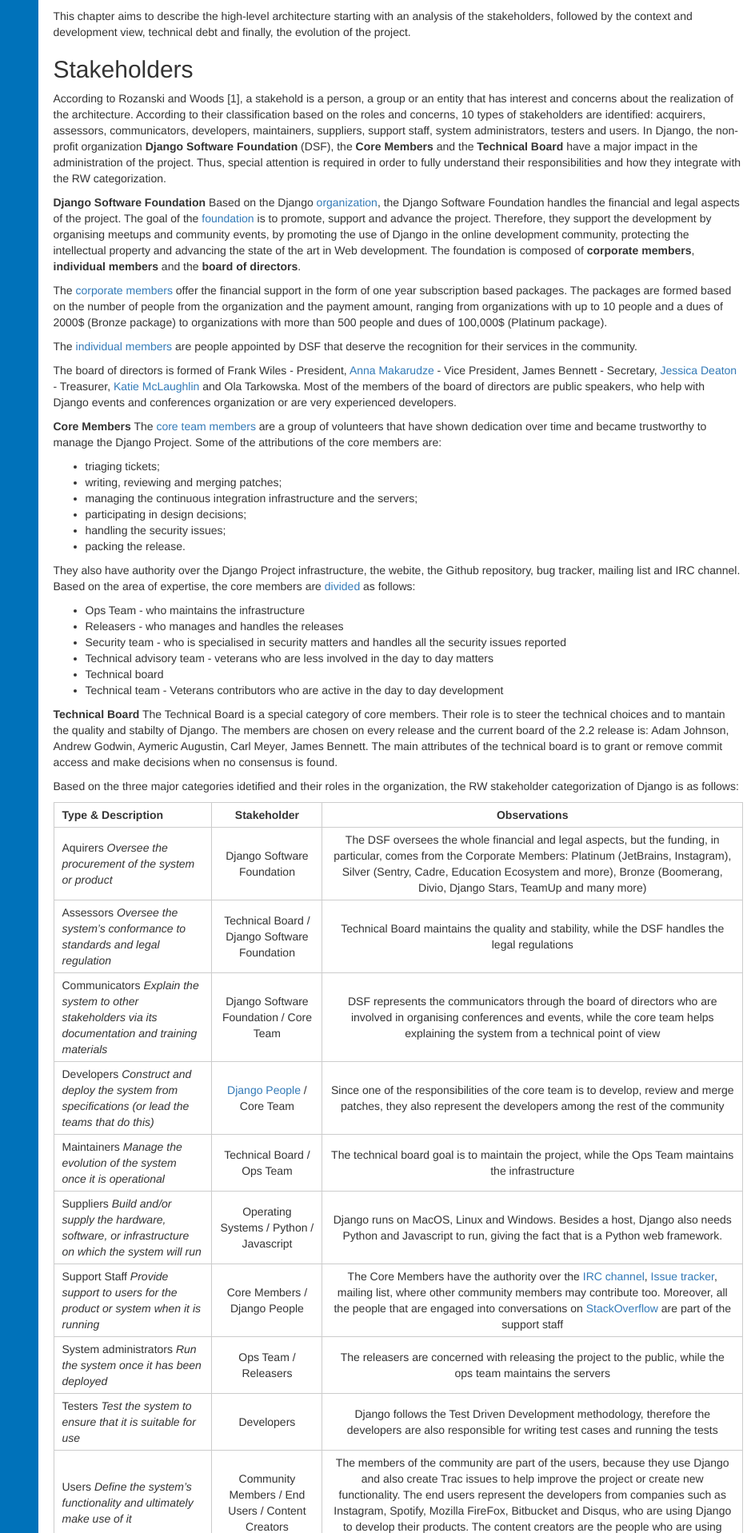
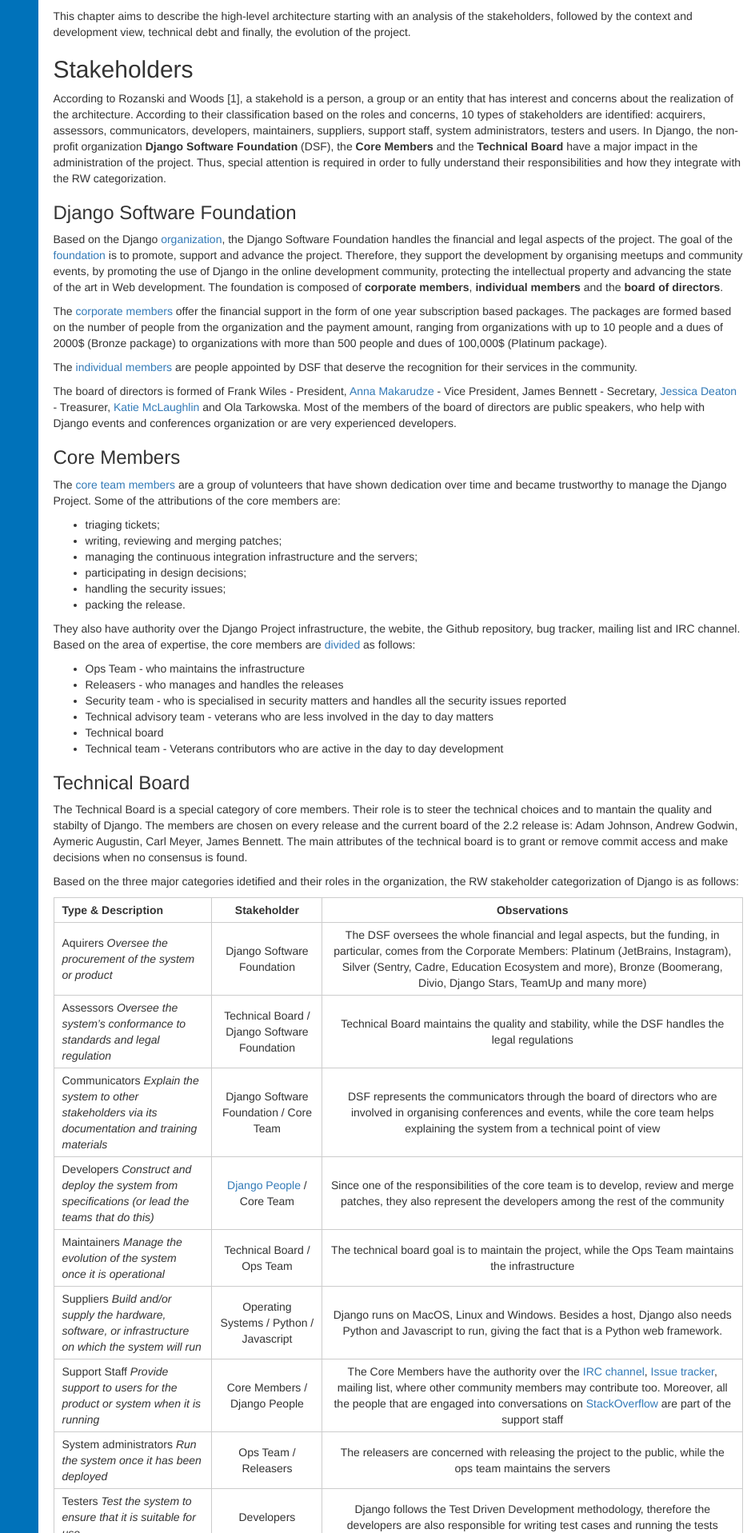
Before and after one commit to SERG-Delft/desosa2019, a Jekyll site: the page built from chapters/django/index.md, in a window 1280 px wide. Shown: the part 1307-3224 px from the top of the page at 80% size, without its empty margins (336-1280 px from the left). Built offline with Jekyll 4.4.1, drawn with Linux system fonts in a browser that asks for light colours; nearby versions of some CDN libraries.

```diff
--- a/chapters/django/index.md
+++ b/chapters/django/index.md
@@ -56,7 +56,9 @@ This chapter aims to describe the high-level architecture starting with an analy
 
 According to Rozanski and Woods \[1\], a stakehold is a person, a group or an entity that has interest and concerns about the realization of the architecture. According to their classification based on the roles and concerns, 10 types of stakeholders are identified: acquirers, assessors, communicators, developers, maintainers, suppliers, support staff, system administrators, testers and users. In Django, the non-profit organization **Django Software Foundation** (DSF), the **Core Members** and the **Technical Board** have a major impact in the administration of the project. Thus, special attention is required in order to fully understand their responsibilities and how they integrate with the RW categorization.
 
-**Django Software Foundation** Based on the Django [organization](https://docs.djangoproject.com/en/2.1/internals/organization/), the Django Software Foundation handles the financial and legal aspects of the project. The goal of the [foundation](https://www.djangoproject.com/foundation/) is to promote, support and advance the project. Therefore, they support the development by organising meetups and community events, by promoting the use of Django in the online development community, protecting the intellectual property and advancing the state of the art in Web development. The foundation is composed of **corporate members**, **individual members** and the **board of directors**.
+### Django Software Foundation
+
+Based on the Django [organization](https://docs.djangoproject.com/en/2.1/internals/organization/), the Django Software Foundation handles the financial and legal aspects of the project. The goal of the [foundation](https://www.djangoproject.com/foundation/) is to promote, support and advance the project. Therefore, they support the development by organising meetups and community events, by promoting the use of Django in the online development community, protecting the intellectual property and advancing the state of the art in Web development. The foundation is composed of **corporate members**, **individual members** and the **board of directors**.
 
 The [corporate members](https://www.djangoproject.com/foundation/corporate-members/) offer the financial support in the form of one year subscription based packages. The packages are formed based on the number of people from the organization and the payment amount, ranging from organizations with up to 10 people and a dues of 2000$ (Bronze package) to organizations with more than 500 people and dues of 100,000$ (Platinum package).
 
@@ -64,7 +66,9 @@ The [individual members](https://www.djangoproject.com/foundation/individual-mem
 
 The board of directors is formed of Frank Wiles - President, [Anna Makarudze](http://blog.djangogirls.org/post/146535801439/your-django-story-meet-anna-makarudze) - Vice President, James Bennett - Secretary, [Jessica Deaton](https://www.linkedin.com/in/jessica-deaton/) - Treasurer, [Katie McLaughlin](https://www.linkedin.com/in/glasnt/) and Ola Tarkowska. Most of the members of the board of directors are public speakers, who help with Django events and conferences organization or are very experienced developers.
 
-**Core Members** The [core team members](https://docs.djangoproject.com/en/2.1/internals/organization/#core-team) are a group of volunteers that have shown dedication over time and became trustworthy to manage the Django Project. Some of the attributions of the core members are:
+### Core Members
+
+The [core team members](https://docs.djangoproject.com/en/2.1/internals/organization/#core-team) are a group of volunteers that have shown dedication over time and became trustworthy to manage the Django Project. Some of the attributions of the core members are:
 
 -   triaging tickets;
 -   writing, reviewing and merging patches;
@@ -82,7 +86,9 @@ They also have authority over the Django Project infrastructure, the webite, the
 -   Technical board
 -   Technical team - Veterans contributors who are active in the day to day development
 
-**Technical Board** The Technical Board is a special category of core members. Their role is to steer the technical choices and to mantain the quality and stabilty of Django. The members are chosen on every release and the current board of the 2.2 release is: Adam Johnson, Andrew Godwin, Aymeric Augustin, Carl Meyer, James Bennett. The main attributes of the technical board is to grant or remove commit access and make decisions when no consensus is found.
+### Technical Board
+
+The Technical Board is a special category of core members. Their role is to steer the technical choices and to mantain the quality and stabilty of Django. The members are chosen on every release and the current board of the 2.2 release is: Adam Johnson, Andrew Godwin, Aymeric Augustin, Carl Meyer, James Bennett. The main attributes of the technical board is to grant or remove commit access and make decisions when no consensus is found.
 
 Based on the three major categories idetified and their roles in the organization, the RW stakeholder categorization of Django is as follows:
 
```
